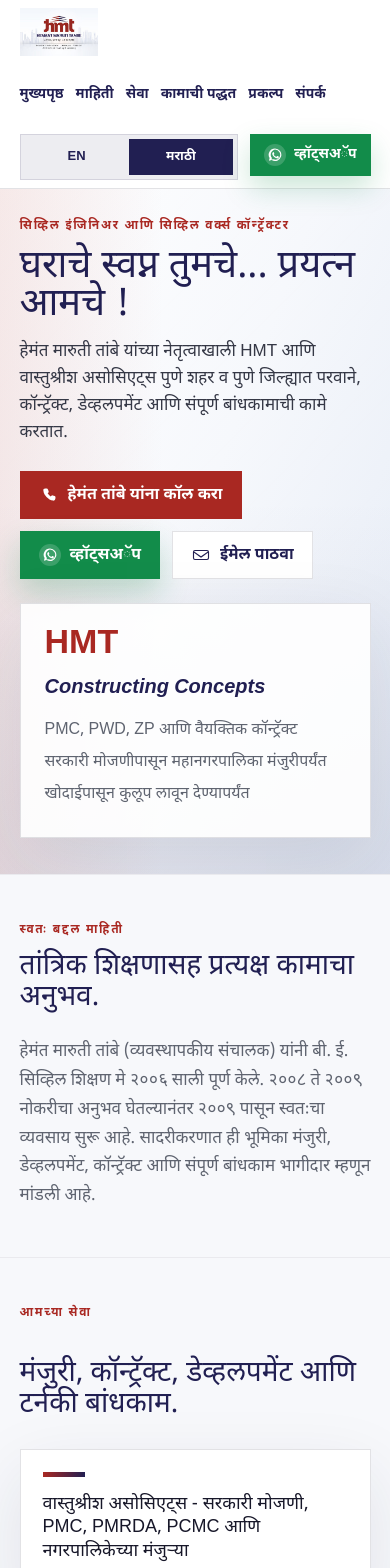
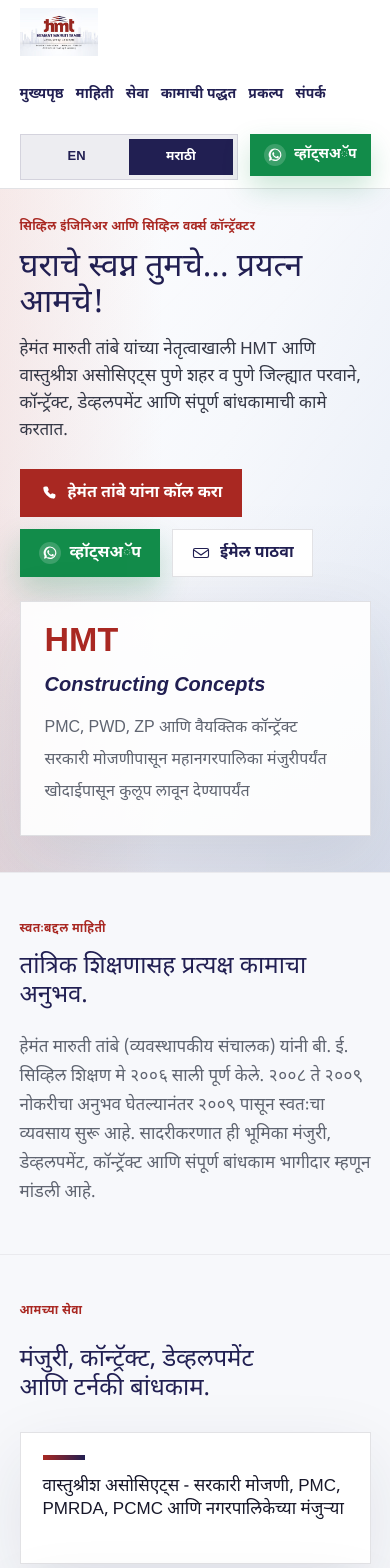
Before and after one commit to jadhasuj/HemantTambe, a Next.js app: page /mr in a window 390 px wide. Shown: the top 1568 px of the page. Built offline with nearby package versions, Linux system fonts and the light colour scheme.

Commit message:
Refine middle-section alignment, bullet styles, and image hover zoom

```diff
--- a/app/globals.css
+++ b/app/globals.css
@@ -19,12 +19,12 @@
   margin: 0;
   background: var(--paper);
   color: var(--ink);
-  font-family: var(--font-noto-devanagari, var(--font-geist-sans)), "Segoe UI", Helvetica, Arial, sans-serif;
+  font-family: var(--font-geist-sans), "Segoe UI", Helvetica, Arial, sans-serif;
   font-size: 16px;
   line-height: 1.6;
 }
 
-html[lang="mr"] {
+:lang(mr) {
   font-family: var(--font-noto-devanagari), "Segoe UI", Helvetica, Arial, sans-serif;
 }
 img { display: block; max-width: 100%; }
@@ -142,7 +142,14 @@
   font-size: 12px;
   font-weight: 800;
   letter-spacing: 0.14em;
+  line-height: 1.5;
   text-transform: uppercase;
+}
+
+:lang(mr) .eyebrow {
+  letter-spacing: 0.03em;
+  text-transform: none;
+  line-height: 1.8;
 }
 
 h1, h2, h3, p { margin-top: 0; }
@@ -150,19 +157,19 @@
   max-width: 850px;
   margin-bottom: 14px;
   color: var(--navy);
-  font-size: clamp(38px, 6vw, 72px);
-  line-height: 1;
+  font-size: clamp(32px, 4.8vw, 58px);
+  line-height: 1.12;
 }
 h2 {
   margin-bottom: 0;
-  font-size: clamp(28px, 4.2vw, 44px);
-  line-height: 1.1;
+  font-size: clamp(24px, 3.6vw, 36px);
+  line-height: 1.2;
   color: var(--navy);
 }
 h3 {
   margin-bottom: 8px;
-  font-size: clamp(18px, 2vw, 22px);
-  line-height: 1.3;
+  font-size: clamp(17px, 1.6vw, 20px);
+  line-height: 1.35;
 }
 
 .lead {
@@ -295,6 +302,19 @@
   align-items: start;
 }
 
+.sectionHead {
+  align-items: start;
+  gap: clamp(18px, 3vw, 42px);
+}
+
+.sectionHead .eyebrow {
+  margin-bottom: 6px;
+}
+
+.sectionHead h2 {
+  text-wrap: balance;
+}
+
 .intro p:last-child {
   color: var(--muted);
   font-size: clamp(17px, 1.4vw, 19px);
@@ -398,6 +418,7 @@
   display: grid;
   grid-template-columns: repeat(2, minmax(0, 1fr));
   gap: 18px;
+  align-items: stretch;
 }
 
 .costCard,
@@ -413,11 +434,14 @@
 
 .mediaFrame {
   padding: 12px;
+  overflow: hidden;
 }
 
 .mediaFrame img {
   width: 100%;
   height: auto;
+  transform: scale(1.05);
+  transition: transform 0.45s ease;
 }
 
 .bulletList {
@@ -442,6 +466,7 @@
 
 .galleryCard {
   padding: 12px;
+  overflow: hidden;
 }
 
 .galleryCard img {
@@ -449,6 +474,46 @@
   aspect-ratio: 4 / 3;
   object-fit: cover;
   margin-bottom: 12px;
+  transform: scale(1.05);
+  transition: transform 0.45s ease;
+}
+
+.galleryCard:hover img,
+.mediaFrame:hover img {
+  transform: scale(1);
+}
+
+.infoPanel {
+  display: flex;
+  flex-direction: column;
+  height: 100%;
+}
+
+.panelBulletList {
+  margin: 14px 0 0;
+  padding: 0;
+  list-style: none;
+}
+
+.panelBulletList li {
+  position: relative;
+  padding: 0 0 0 20px;
+  line-height: 1.75;
+}
+
+.panelBulletList li::before {
+  content: "";
+  position: absolute;
+  left: 0;
+  top: 0.78em;
+  width: 8px;
+  height: 8px;
+  border-radius: 999px;
+  background: linear-gradient(135deg, var(--red), #d1584f);
+}
+
+.panelBulletList li + li {
+  margin-top: 9px;
 }
 
 .coveragePanel p {
--- a/app/page.tsx
+++ b/app/page.tsx
@@ -470,7 +470,7 @@
     },
     hero: {
       eyebrow: "सिव्हिल इंजिनिअर आणि सिव्हिल वर्क्स कॉन्ट्रॅक्टर",
-      title: "घराचे स्वप्न तुमचे... प्रयत्न आमचे !",
+      title: "घराचे स्वप्न तुमचे... प्रयत्न आमचे!",
       lead:
         "हेमंत मारुती तांबे यांच्या नेतृत्वाखाली HMT आणि वास्तुश्रीश असोसिएट्स पुणे शहर व पुणे जिल्ह्यात परवाने, कॉन्ट्रॅक्ट, डेव्हलपमेंट आणि संपूर्ण बांधकामाची कामे करतात.",
       panelTitle: "Constructing Concepts",
@@ -481,7 +481,7 @@
       ],
     },
     intro: {
-      eyebrow: "स्वतः बद्दल माहिती",
+      eyebrow: "स्वतःबद्दल माहिती",
       title: "तांत्रिक शिक्षणासह प्रत्यक्ष कामाचा अनुभव.",
       body:
         "हेमंत मारुती तांबे (व्यवस्थापकीय संचालक) यांनी बी. ई. सिव्हिल शिक्षण मे २००६ साली पूर्ण केले. २००८ ते २००९ नोकरीचा अनुभव घेतल्यानंतर २००९ पासून स्वतःचा व्यवसाय सुरू आहे. सादरीकरणात ही भूमिका मंजुरी, डेव्हलपमेंट, कॉन्ट्रॅक्ट आणि संपूर्ण बांधकाम भागीदार म्हणून मांडली आहे.",
@@ -495,7 +495,7 @@
         "PMC, PWD, ZP आणि वैयक्तिक कॉन्ट्रॅक्ट",
         "संस्था, कंपनी आणि इतर टेंडर भरून कामे करणे",
         "वैयक्तिक बंगला किंवा इमारतीचे संपूर्ण बांधकाम आणि गरज असल्यास कायदेशीर परवाने",
-        "जॉइंट व्हेंचर आणि स्वतःची डेव्हलपमेंट प्रकल्प",
+        "जॉइंट व्हेंचर आणि स्वतःचे विकास प्रकल्प",
       ],
     },
     workModes: {
@@ -516,7 +516,7 @@
         },
         {
           title: "जे व्ही डेव्हलपमेंट",
-          text: "जागा तुमची आणि परवाने व बांधकाम आमचे - या तत्वावर डेव्हलपमेंट करार करून जागा विकसित करतो.",
+          text: "जागा तुमची आणि परवाने व बांधकाम आमचे - या तत्त्वावर डेव्हलपमेंट करार करून जागा विकसित करतो.",
         },
       ],
     },
@@ -558,15 +558,15 @@
       ],
     },
     whyEngineer: {
-      eyebrow: "अभियंताकडून बांधकाम का करावे",
+      eyebrow: "अभियंत्याकडून बांधकाम का करावे",
       title: "अभियंत्याकडून बांधकाम केल्याचे मुख्य फायदे.",
       bullets: [
         "बांधकाम तुमच्या बजेटमध्ये बसवता येते.",
         "काम वेळेवर पूर्ण होते.",
         "योग्य नियोजनामुळे अनावश्यक खर्च वाचतो.",
-        "दुर्घटनामुळे होणारे अतिरिक्त खर्च टळतो.",
+        "दुर्घटनांमुळे होणारे अतिरिक्त खर्च टळतात.",
         "चांगल्या दर्जाच्या कामाची हमी मिळते.",
-        "योग्य प्रमाणात योग्य साहित्य वापरल्यामुळे संरचनाची मजबुती मिळते.",
+        "योग्य प्रमाणात योग्य साहित्य वापरल्यामुळे संरचनेची मजबुती वाढते.",
         "FE500 स्टील आणि M25 काँक्रीट यासारख्या उच्च दर्जाच्या साहित्याचा वापर.",
         "सुव्यवस्थित नकाशा साकारल्यामुळे पुनर्बांधकाम आणि तोडफोडीचा खर्च वाचतो.",
         "घरातील हवा आणि सूर्यकिरणांचा सुयोग्य संचार वाढतो, दिवसा विजेची गरज कमी होते.",
@@ -576,7 +576,7 @@
       eyebrow: "आमच्याकडून काम का करून घ्यावे",
       title: "एकट्या व्यक्तीऐवजी तांत्रिक टीमचा आधार.",
       body:
-        "हेमंत तांबे आणि माझे सहकारी मिळून विविध क्षेत्रात तांत्रिक मदत आणि मार्गदर्शन देऊ शकतो.",
+        "हेमंत तांबे आणि माझे सहकारी मिळून विविध क्षेत्रात तांत्रिक मदत आणि मार्गदर्शन देऊ शकतात.",
       bullets: [
         "हेमंत मा. तांबे - बी. ई. (सिव्हिल)",
         "विशाल गोटे - बी. ई. (सिव्हिल)",
@@ -589,9 +589,9 @@
       bullets: [
         "मंजूर बांधकामाची वास्तूची मार्केट व्हॅल्यू वाढते.",
         "बँकांमध्ये कर्ज आणि गहाण सुलभ होते.",
-        "सरकारी बाजू कागदपत्र संबंधी अडचणी येत नाहीत.",
+        "सरकारी कागदपत्रांशी संबंधित अडचणी येत नाहीत.",
         "भविष्यात सरकारी कर किंवा पेनल्टी टळतात.",
-        "खरेदी-विक्रीचे प्रक्रिया सोपे होते.",
+        "खरेदी-विक्रीची प्रक्रिया सोपी होते.",
         "योग्य नियोजन आणि मंजुरीने भविष्यातील कायदेशीर त्रास कमी होतो.",
       ],
     },
@@ -611,7 +611,7 @@
       lookingFor: [
         "ज्यांना स्वतःचे घर, बंगला किंवा इमारत बांधायचे आहे",
         "ज्यांना जमीन जे व्ही तत्वावर विकसित करायची आहे",
-        "ज्यांचे सिव्हिल वर्क्स किंवा बांधकाम कार्य होते",
+        "ज्यांना सिव्हिल वर्क्स किंवा बांधकामाशी संबंधित कामे आहेत",
       ],
     },
     projects: {
@@ -927,7 +927,7 @@
           <p className="eyebrow">{copy.team.eyebrow}</p>
           <h2>{copy.team.title}</h2>
           <p>{copy.team.body}</p>
-          <ul className="bulletList">
+          <ul className="bulletList panelBulletList">
             {copy.team.bullets.map((item) => (
               <li key={item}>{item}</li>
             ))}
@@ -937,7 +937,7 @@
         <article className="infoPanel">
           <p className="eyebrow">{copy.permits.eyebrow}</p>
           <h2>{copy.permits.title}</h2>
-          <ul className="bulletList">
+          <ul className="bulletList panelBulletList">
             {copy.permits.bullets.map((item) => (
               <li key={item}>{item}</li>
             ))}
@@ -953,7 +953,7 @@
         <div className="splitPanels">
           <article className="infoPanel">
             <h3>{copy.network.canConnectTitle}</h3>
-            <ul className="bulletList">
+            <ul className="bulletList panelBulletList">
               {copy.network.canConnect.map((item) => (
                 <li key={item}>{item}</li>
               ))}
@@ -961,7 +961,7 @@
           </article>
           <article className="infoPanel">
             <h3>{copy.network.lookingForTitle}</h3>
-            <ul className="bulletList">
+            <ul className="bulletList panelBulletList">
               {copy.network.lookingFor.map((item) => (
                 <li key={item}>{item}</li>
               ))}
```
